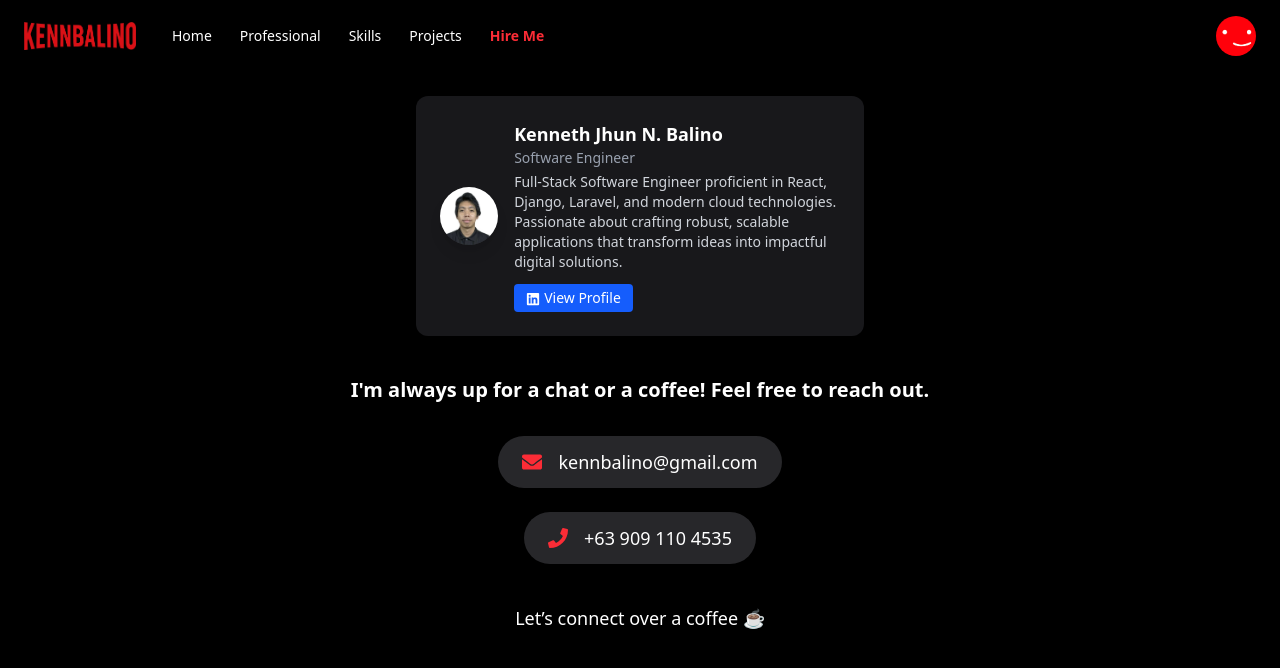
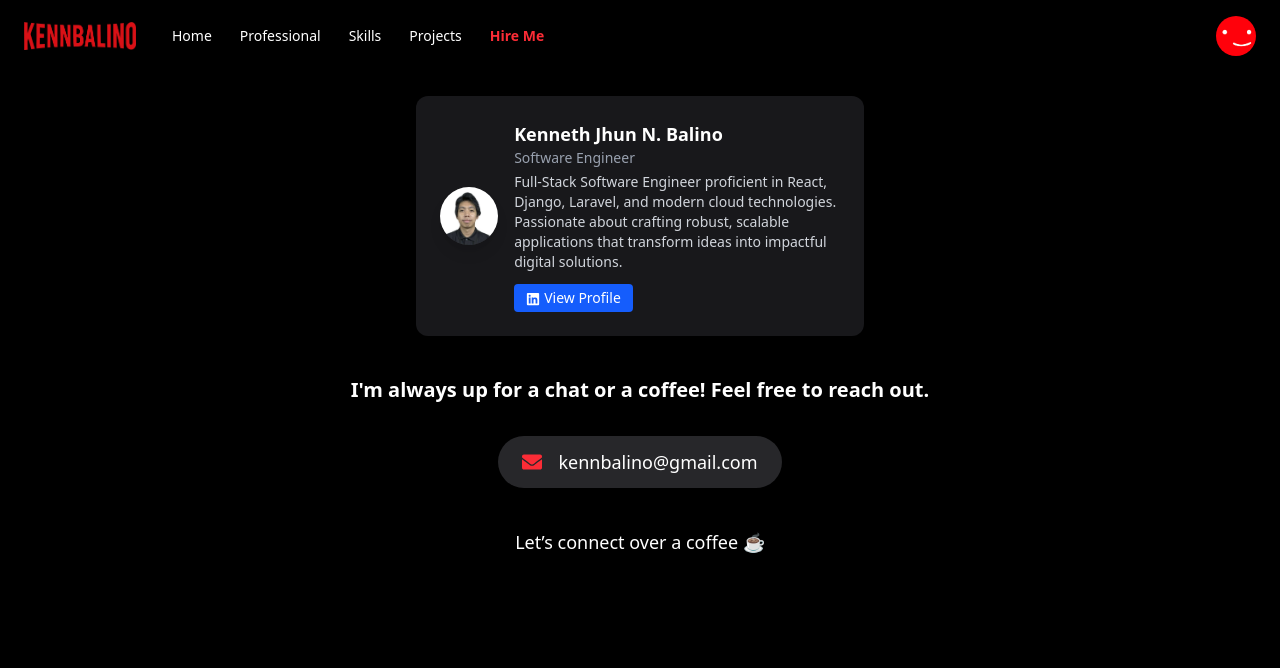
Before and after one commit to Kleinnnn1/kennbalino, a React (Vite) app: page /contact-me in a window 1280 px wide. Shown: the top 668 px of the page. Built offline with nearby package versions, Linux system fonts and the light colour scheme.

Commit message:
uncommit number

```diff
--- a/src/pages/boxpage/ContactMePage.jsx
+++ b/src/pages/boxpage/ContactMePage.jsx
@@ -66,10 +66,10 @@ function ContactMePage() {
                         <span className="text-white text-base md:text-lg font-medium">kennbalino@gmail.com</span>
                     </div>
 
-                    <div className="flex items-center gap-4 bg-zinc-800 px-6 py-3 rounded-full shadow-lg hover:shadow-red-500/50 hover:ring-2 hover:ring-red-500 transition-all duration-300 transform hover:scale-105">
+                    {/* <div className="flex items-center gap-4 bg-zinc-800 px-6 py-3 rounded-full shadow-lg hover:shadow-red-500/50 hover:ring-2 hover:ring-red-500 transition-all duration-300 transform hover:scale-105">
                         <FaPhone className="text-red-500 text-xl" />
                         <span className="text-white text-base md:text-lg font-medium">+63 909 110 4535</span>
-                    </div>
+                    </div> */}
 
                 </motion.div>
 
```
